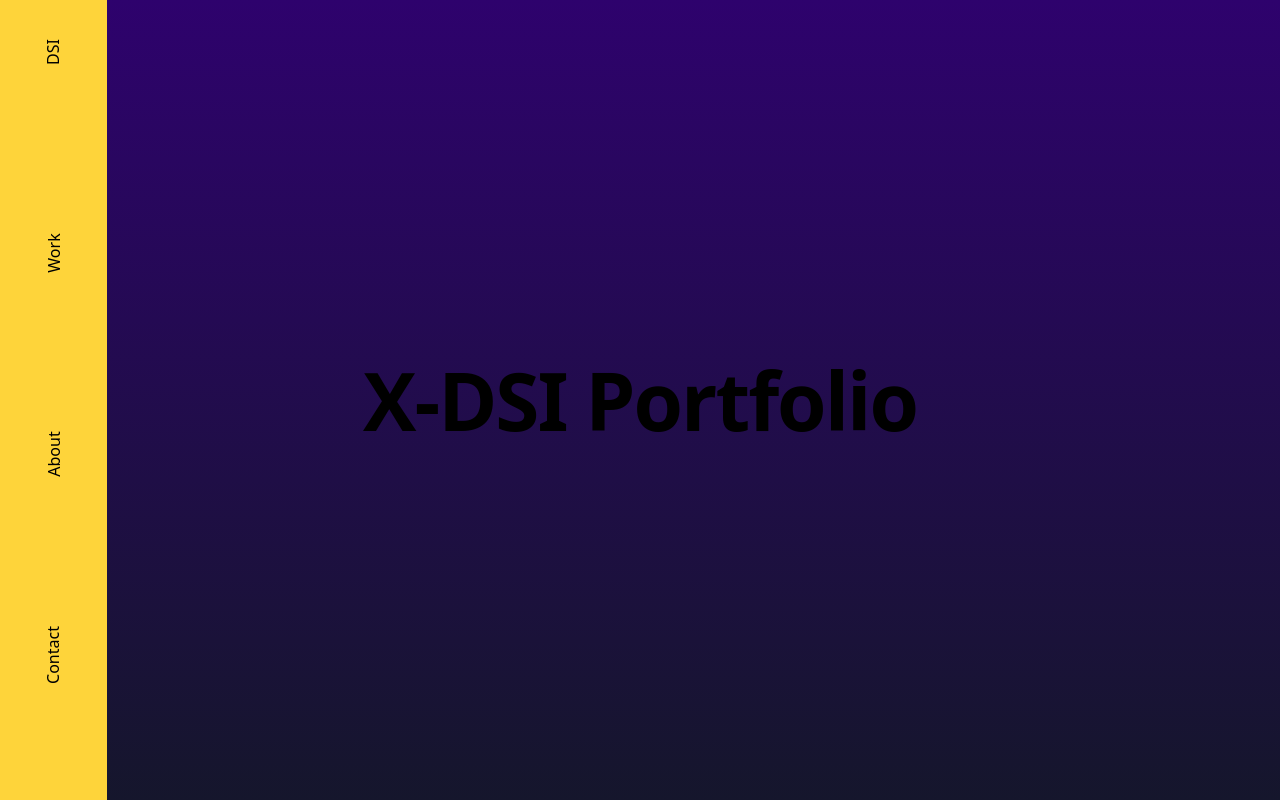
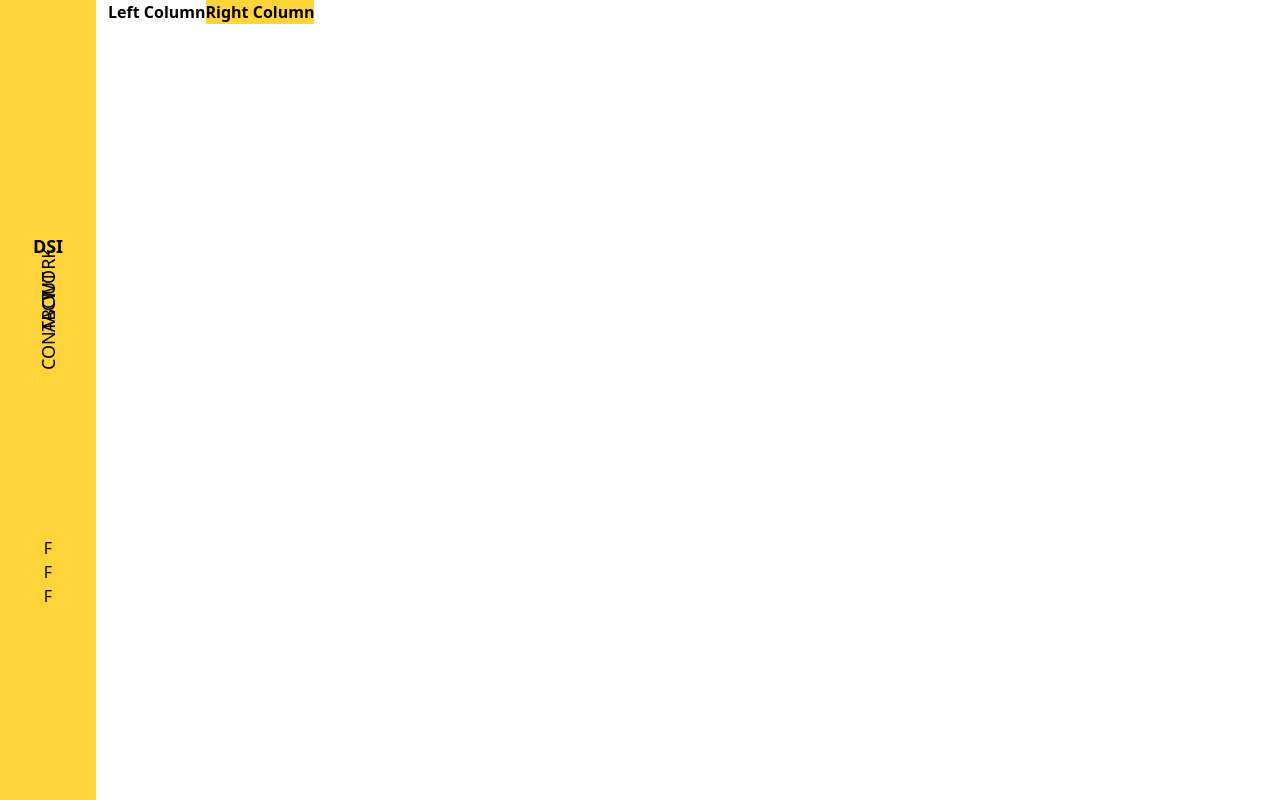
Before and after one commit to X-DSI/portfolio_t3, a Next.js app: page / in a window 1280 px wide. Built offline with nearby package versions, Linux system fonts and the light colour scheme.

Commit message:
🚧 WIP: NavBar

```diff
--- a/src/components/Hero.tsx
+++ b/src/components/Hero.tsx
@@ -2,14 +2,9 @@ import React from "react";
 
 const Hero = () => {
   return (
-    <div>
-      <main className="flex min-h-screen flex-col items-center justify-center bg-gradient-to-b from-[#2e026d] to-[#15162c]">
-        <div className="container flex flex-col items-center justify-center gap-12 px-4 py-16 text-white ">
-          <h1 className="text-5xl font-extrabold tracking-tight text-white sm:text-[5rem]">
-            X-DSI Portfolio
-          </h1>
-        </div>
-      </main>
+    <div className="absolute left-24 ml-3 flex flex-row font-bold">
+      <div className="bg-stone-50">Left Column</div>
+      <div className="bg-orange-yellow">Right Column</div>
     </div>
   );
 };
--- a/src/components/NavBar.tsx
+++ b/src/components/NavBar.tsx
@@ -4,9 +4,9 @@ import React from "react";
 const NavBar = () => {
   return (
     <div className="">
-      <div className="absolute inset-y-0 left-0 z-50 h-screen w-1/12 bg-orange-yellow">
-        <div className=" inset-y-0 left-0 mx-auto flex h-5/6 w-full flex-col flex-wrap content-center items-center justify-between pt-10 ">
-          <Link className="-rotate-90" href="/">
+      <div className="absolute inset-y-0 left-0 z-50 flex h-screen w-24 flex-col justify-evenly bg-orange-yellow">
+        <div className="inset-y-0 left-0 mx-auto flex w-full flex-col content-center items-center justify-between pt-10 text-lg font-light uppercase ">
+          <Link className="font-bold" href="/">
             DSI
           </Link>
           <Link className="-rotate-90" href="/">
@@ -19,7 +19,11 @@ const NavBar = () => {
             Contact
           </Link>
         </div>
-        <div></div>
+        <div className="flex flex-col content-center items-center justify-between">
+          <p>F</p>
+          <p>F</p>
+          <p>F</p>
+        </div>
       </div>
     </div>
   );
```
